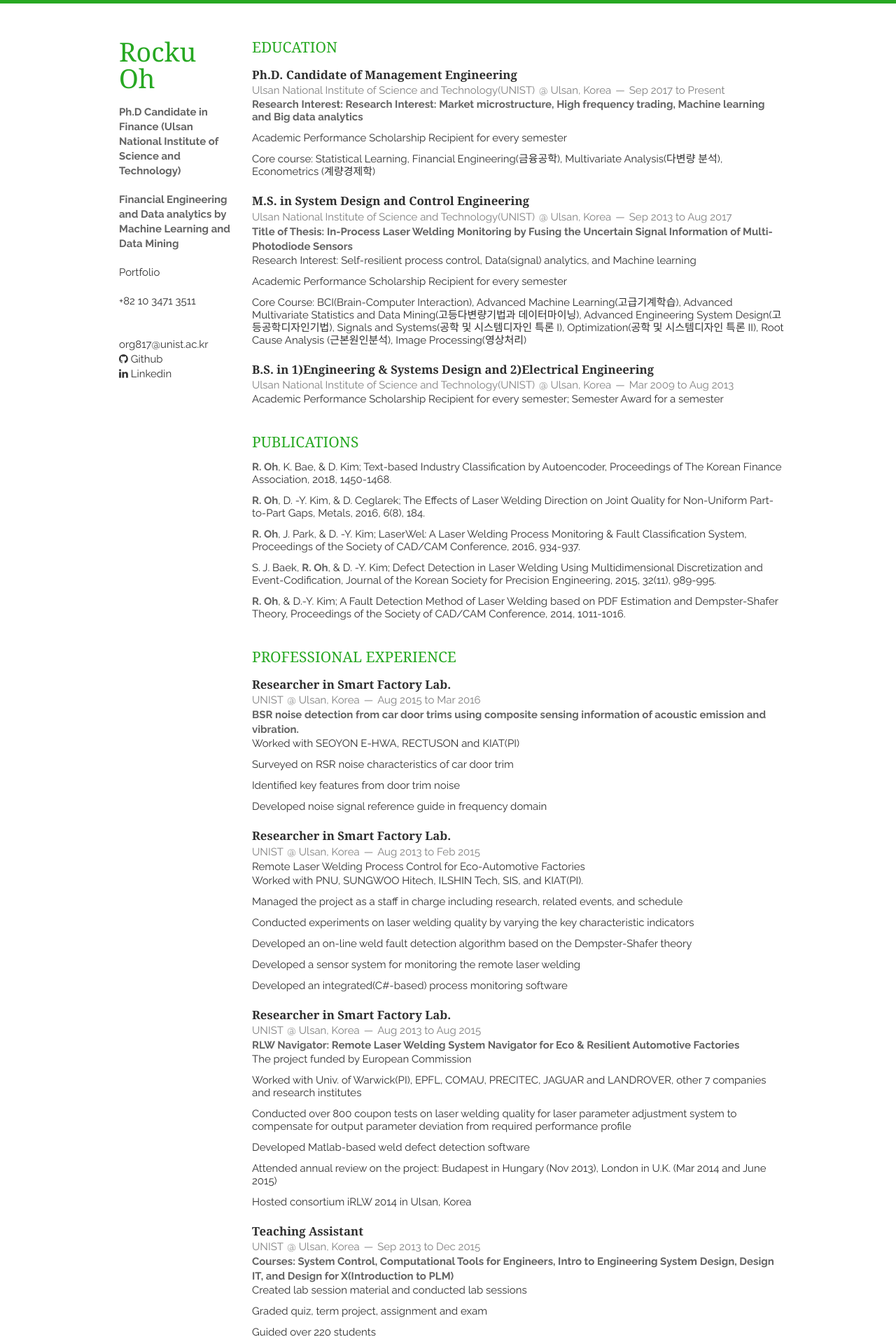
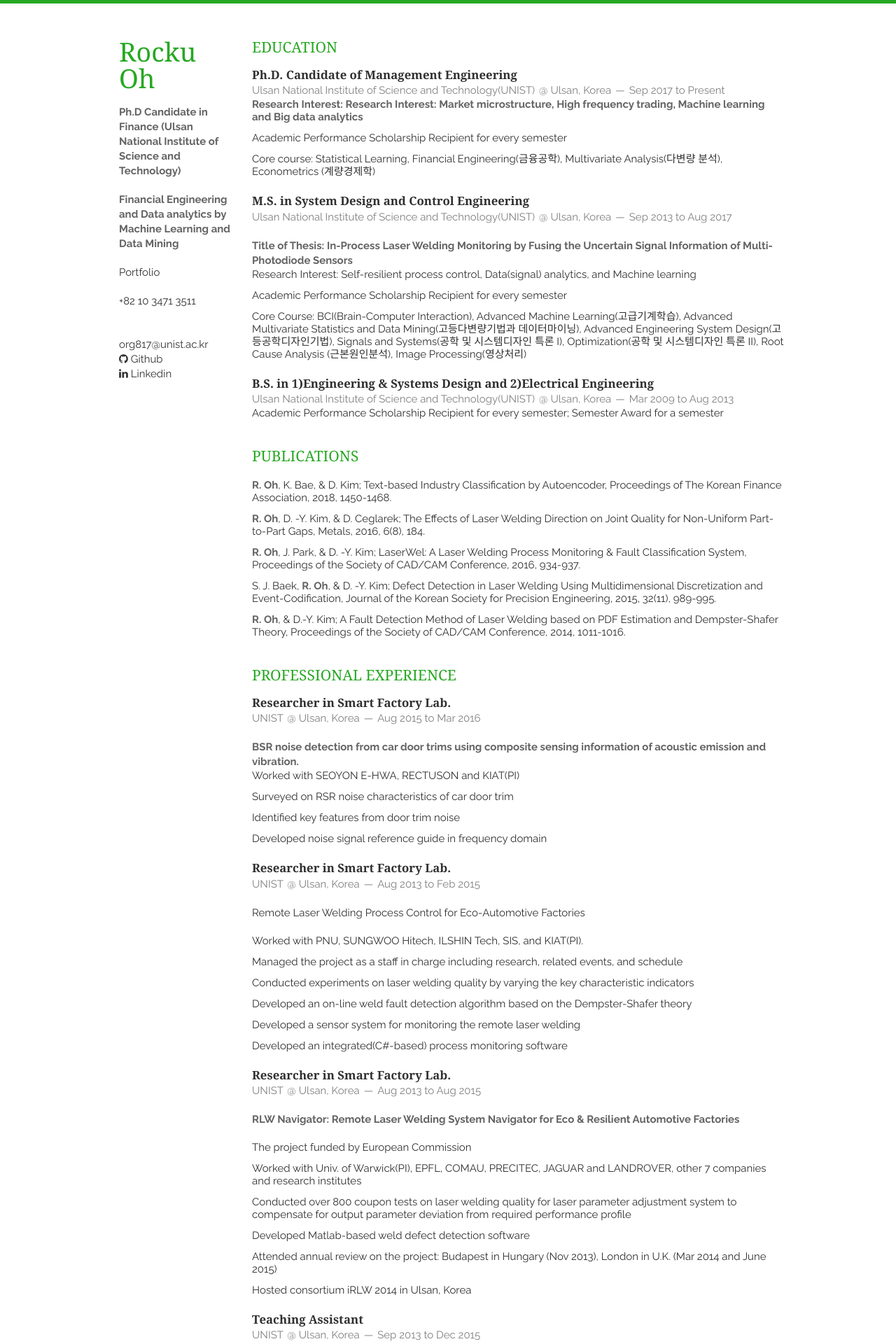
Before and after one commit to org817/org817.github.io, a Jekyll site: the page built from index.html, in a window 1280 px wide. Shown: the top 1920 px of the page at 70% size. Built offline with Jekyll 4.4.1, drawn with Linux system fonts in a browser that asks for light colours; nearby versions of some CDN libraries; the list of posts is cut into pages by our own code.

Commit message:
Update base.css

```diff
--- a/static/css/base.css
+++ b/static/css/base.css
@@ -74,7 +74,7 @@
 	h6 { font-size: 14px; line-height: 21px; }
 	.subheader { color: #777; }
 
-	p { margin: 0 0 20px 0; }
+	p { margin: 20px 0 20px 0; }
 	p img { margin: 0; }
 	p.lead { font-size: 21px; line-height: 27px; color: #777;  }
 
```
